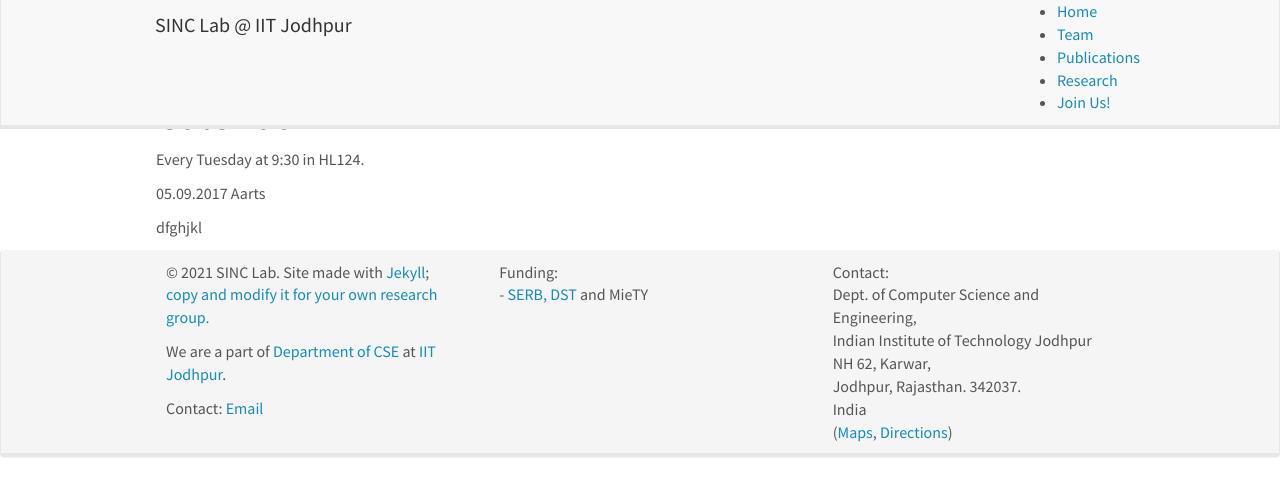
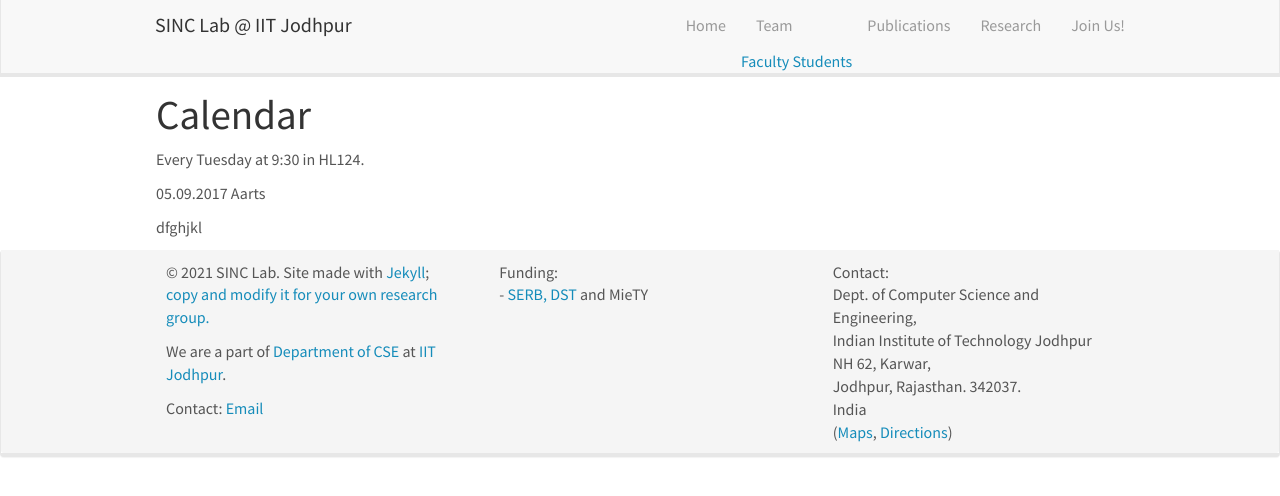
Before and after one commit to sinclab-iitj/sinclab-iitj.github.io, a Jekyll site: the page built from _pages/mini_lecture_series.md, in a window 1280 px wide. Shown: the top 496 px of the page. Built offline with Jekyll 4.4.1, drawn with Linux system fonts in a browser that asks for light colours; nearby versions of some CDN libraries.

Commit message:
Update header.html

```diff
--- a/_includes/header.html
+++ b/_includes/header.html
@@ -11,11 +11,11 @@
     <a class="navbar-brand" href="{{ site.url }}{{ site.baseurl }}/">SINC Lab @ IIT Jodhpur</a>
 	</div>
 	<div class="collapse navbar-collapse" id="navbar-collapse-1">
-	  <ul class="navbar-right">
+	  <ul class="nav navbar-nav navbar-right">
 		<li><a href="{{ site.url }}{{ site.baseurl }}/">Home</a></li>
 		<li class="nav-item dropdown">
-			<a class="nav-link dropdown-toggle" href="#" id="navbarDropdownMenuLink" data-toggle="dropdown" aria-haspopup="true" aria-expanded="false">Team</a>
-			<div class="dropdown-menu" aria-labelledby="navbarDropdownMenuLink">
+			<a class="nav-link dropdown" href="#" id="navbarDropdownMenuLink" data-toggle="dropdown" aria-haspopup="true" aria-expanded="false">Team</a>
+			<div class="dropdown-content" aria-labelledby="navbarDropdownMenuLink">
 				<a class="dropdown-item" href="{{ site.url }}{{ site.baseurl }}/team">Faculty</a>
           			<a class="dropdown-item" href="{{ site.url }}{{ site.baseurl }}/team">Students</a>
 			</div>
```
